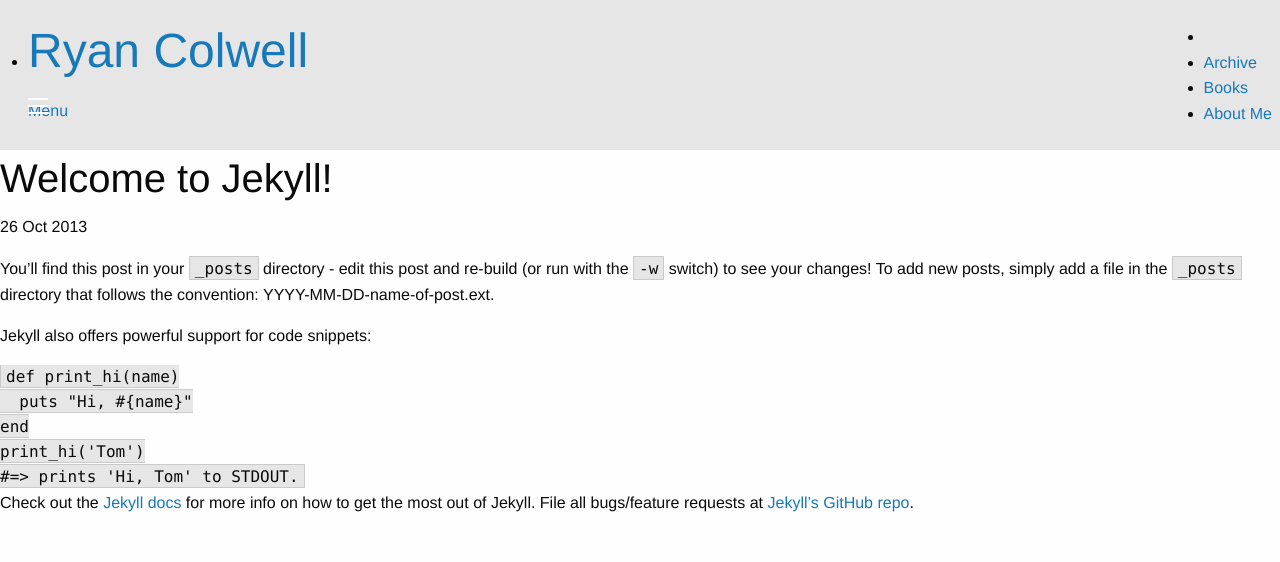
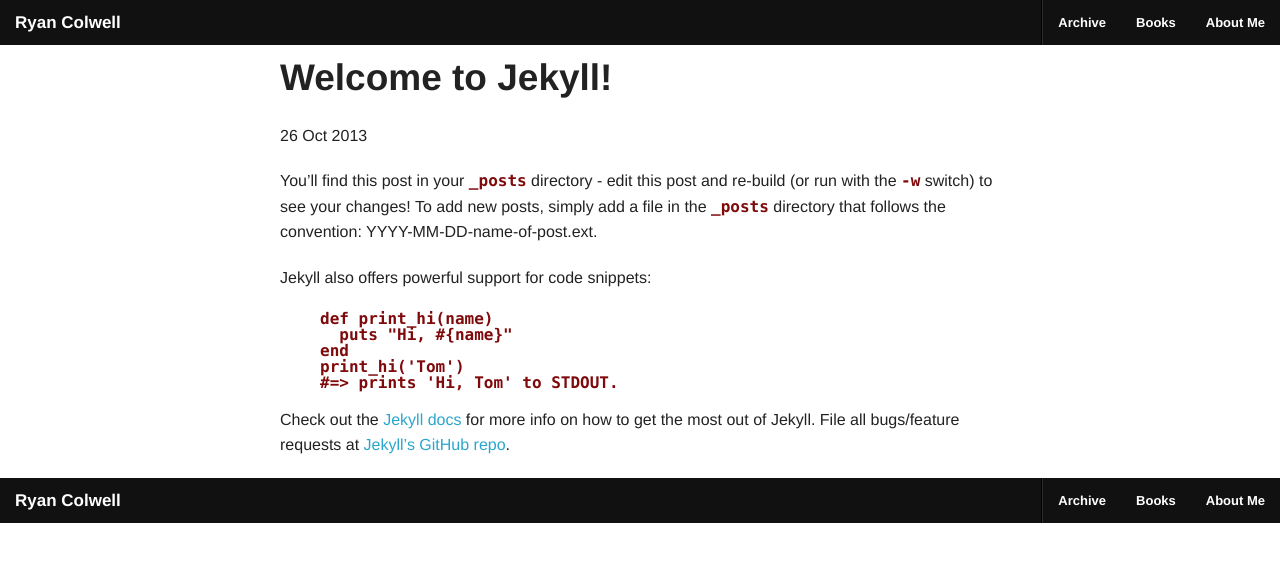
Before and after one commit to ryanco/ryanco.github.io, a Jekyll site: the page built from _posts/2013-10-26-welcome-to-jekyll.markdown, in a window 1280 px wide. Shown: the top 562 px of the page. Built offline with Jekyll 4.4.1, drawn with Linux system fonts in a browser that asks for light colours; nearby versions of some CDN libraries; library files that are not in the unit come from our copies; Markdown is read by kramdown in place of the engine named in the settings.

Commit message:
Fixed relative refernces on css.

```diff
--- a/_config.yml
+++ b/_config.yml
@@ -8,3 +8,6 @@
  email: ryan g colwell at the gmailz dot com
  github: ryanco
  twitter: ryangcolwell
+
+
+url: http://ryanco.github.io
--- a/_layouts/default.html
+++ b/_layouts/default.html
@@ -7,7 +7,7 @@
 		<meta name="viewport" content="width=device-width">
 
 		<!-- Bootstrap -->
-		<link href="css/foundation.css" rel="stylesheet">
+		<link href="{{ site.url }}/css/foundation.css" rel="stylesheet">
 	</head>
 	<body>
 		<nav class="top-bar">
@@ -36,8 +36,33 @@
 		</nav>
 
 		<div class="row">
-		  <div class="small-6 large-centered columns">{{ content }}</div>
+		  <div class="small-9 large-centered columns">{{ content }}</div>
 		</div>
+
+		<nav class="top-bar">
+		  <ul class="title-area">
+		    <!-- Title Area -->
+		    <li class="name">
+		      <h1><a href="#">{{ site.name }}</a></h1>
+		    </li>
+		    <!-- Remove the class "menu-icon" to get rid of menu icon. Take out "Menu" to just have icon alone -->
+		    <li class="toggle-topbar menu-icon"><a href="#"><span>Menu</span></a></li>
+		  </ul>
+
+		  <section class="top-bar-section bg-blue">
+		    <!-- Left Nav Section -->
+		    <ul class="left">
+		    </ul>
+
+		    <!-- Right Nav Section -->
+			<ul class="right">
+				<li class="divider hide-for-small"></li>
+				<li><a href="#">Archive</a>
+				<li><a href="#">Books</a>
+				<li><a href="#">About Me</a>
+		  	</ul>
+		  </section>
+		</nav>
 		  <!-- <div class="container">
 			<div class="contact">
 			  <p>
@@ -60,6 +85,6 @@
 		<!-- jQuery (necessary for Bootstrap's JavaScript plugins) -->
 		<script src="http://code.jquery.com/jquery-latest.js"></script>
 		<!-- Include all compiled plugins (below), or include individual files as needed -->
-		<script src="js/foundation/foundation.js"></script>
+		<script src="{{ site.url }}/js/foundation/foundation.js"></script>
 	</body>
 </html>
```
